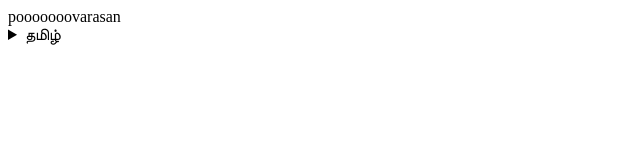
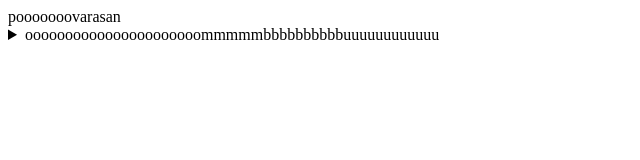
Before and after one commit to Poovarasan1009/pooz, a plain HTML site: page sam.html in a window 1280 px wide. Shown: the whole page, without its empty margins (0-640 px from the left). Drawn offline with Linux system fonts and the light colour scheme.

Commit message:
Update sam.html

```diff
--- a/sam.html
+++ b/sam.html
@@ -10,7 +10,7 @@
 
 pooooooovarasan
 <details>
-	<summary>தமிழ்</summary>
+	<summary>oooooooooooooooooooooommmmmbbbbbbbbbbuuuuuuuuuuuu</summary>
 	<p>dfghjkjhgfdfghjk</p>
 </details>
 
```
